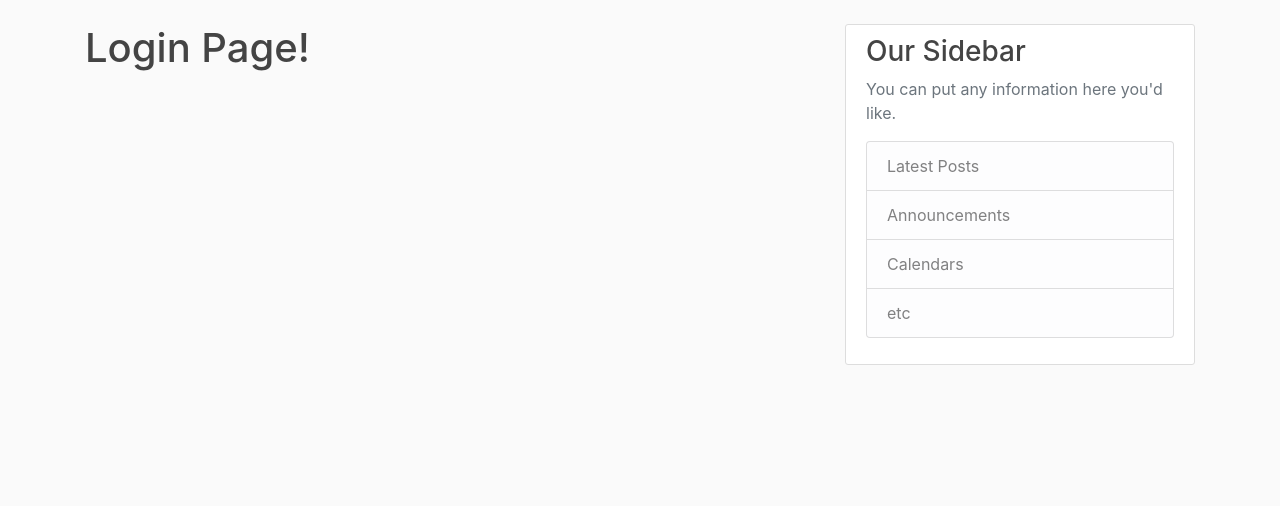
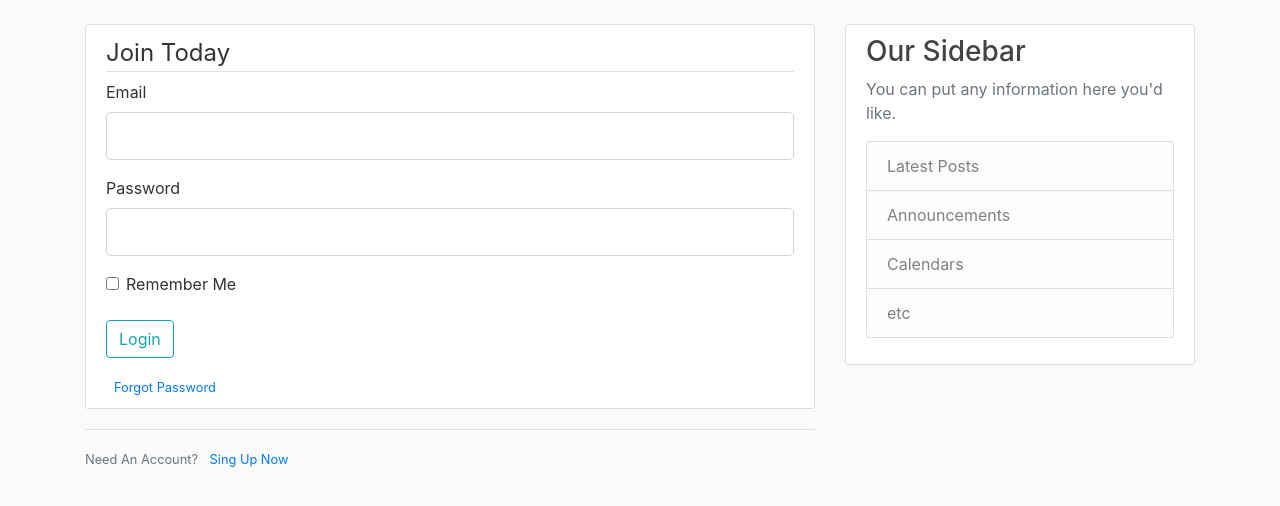
Before and after one commit to bilannnn/Flask_blog, a Flask app: page /login in a window 1280 px wide. Shown: the part 56-562 px from the top of the page. Run offline with Flask 2, Linux system fonts and the light colour scheme; some libraries are stand-ins or nearby versions.

Commit message:
created login page (#3)
Co-authored-by: RBilanJapp <rbilan@jappware.com>

```diff
--- a/flaskblog.py
+++ b/flaskblog.py
@@ -37,9 +37,15 @@ def register():
     return render_template('register.html', title='Register', form=form)
 
 
-@app.route('/login')
+@app.route('/login', methods=['GET', 'POST'])
 def login():
     form = LoginForm()
+    if form.validate_on_submit():
+        if form.email.data == 'test@email.com' and form.password.data == 'password':
+            flash('You have been logged in!', 'success')
+            return redirect(url_for('home'))
+        else:
+            flash('Login Unsuccessful. Please check email and password', 'danger')
     return render_template('login.html', title='Login', form=form)
 
 
--- a/templates/layout.html
+++ b/templates/layout.html
@@ -22,13 +22,13 @@
           </button>
           <div class="collapse navbar-collapse" id="navbarToggle">
             <div class="navbar-nav mr-auto">
-              <a class="nav-item nav-link" href="/">Home</a>
-              <a class="nav-item nav-link" href="/about">About</a>
+              <a class="nav-item nav-link" href="{{ url_for('home') }}">Home</a>
+              <a class="nav-item nav-link" href="{{ url_for('about') }}">About</a>
             </div>
             <!-- Navbar Right Side -->
             <div class="navbar-nav">
-              <a class="nav-item nav-link" href="/login">Login</a>
-              <a class="nav-item nav-link" href="/register">Register</a>
+              <a class="nav-item nav-link" href="{{ url_for('login') }}">Login</a>
+              <a class="nav-item nav-link" href="{{ url_for('register') }}">Register</a>
             </div>
           </div>
         </div>
--- a/templates/login.html
+++ b/templates/login.html
@@ -1,4 +1,56 @@
 {% extends "layout.html" %}
 {% block content %}
-    <h1>Login Page!</h1>
+    <div class="content-section">
+        <form method="POST" action="">
+            {{ form.hidden_tag() }}
+            <fieldset class="form-group">
+                <legend class="border-bottom md-4">Join Today</legend>
+                <div class="form-group">
+                    {{ form.email.label(class="form-control-label") }}
+
+                    {% if form.email.errors %}
+                        {{ form.email(class="form-control form-control-lg is-invalid") }}
+                        <div class="invalid-feedback">
+                            {% for error in  form.email.errors %}
+                            <span>{{ error }}</span>
+                            {% endfor %}
+                        </div>
+                    {% else %}
+                        {{ form.email(class="form-control form-control-lg") }}
+                    {% endif %}
+                </div>
+                <div class="form-group">
+                    {{ form.password.label(class="form-control-label") }}
+
+                    {% if form.password.errors %}
+                        {{ form.password(class="form-control form-control-lg is-invalid") }}
+                        <div class="invalid-feedback">
+                            {% for error in  form.password.errors %}
+                            <span>{{ error }}</span>
+                            {% endfor %}
+                        </div>
+                    {% else %}
+                        {{ form.password(class="form-control form-control-lg") }}
+                    {% endif %}
+                </div>
+                <div class="form-check">
+                    {{ form.remember(class="form-check-input") }}
+                    {{ form.remember.label(class="form-check-input-label") }}
+
+                </div>
+            </fieldset>
+            <div class="form-group">
+                {{ form.submit(class="btn btn-outline-info") }}
+            </div>
+            <small class="text-muted ml-2">
+                <a href="#">Forgot Password</a>
+
+            </small>
+        </form>
+    </div>
+    <div class="border-top pt-3">
+        <small class="text-muted">
+            Need An Account? <a class="ml-2" href="{{ url_for('register') }}">Sing Up Now</a>
+        </small>
+    </div>
 {% endblock content %}
```
